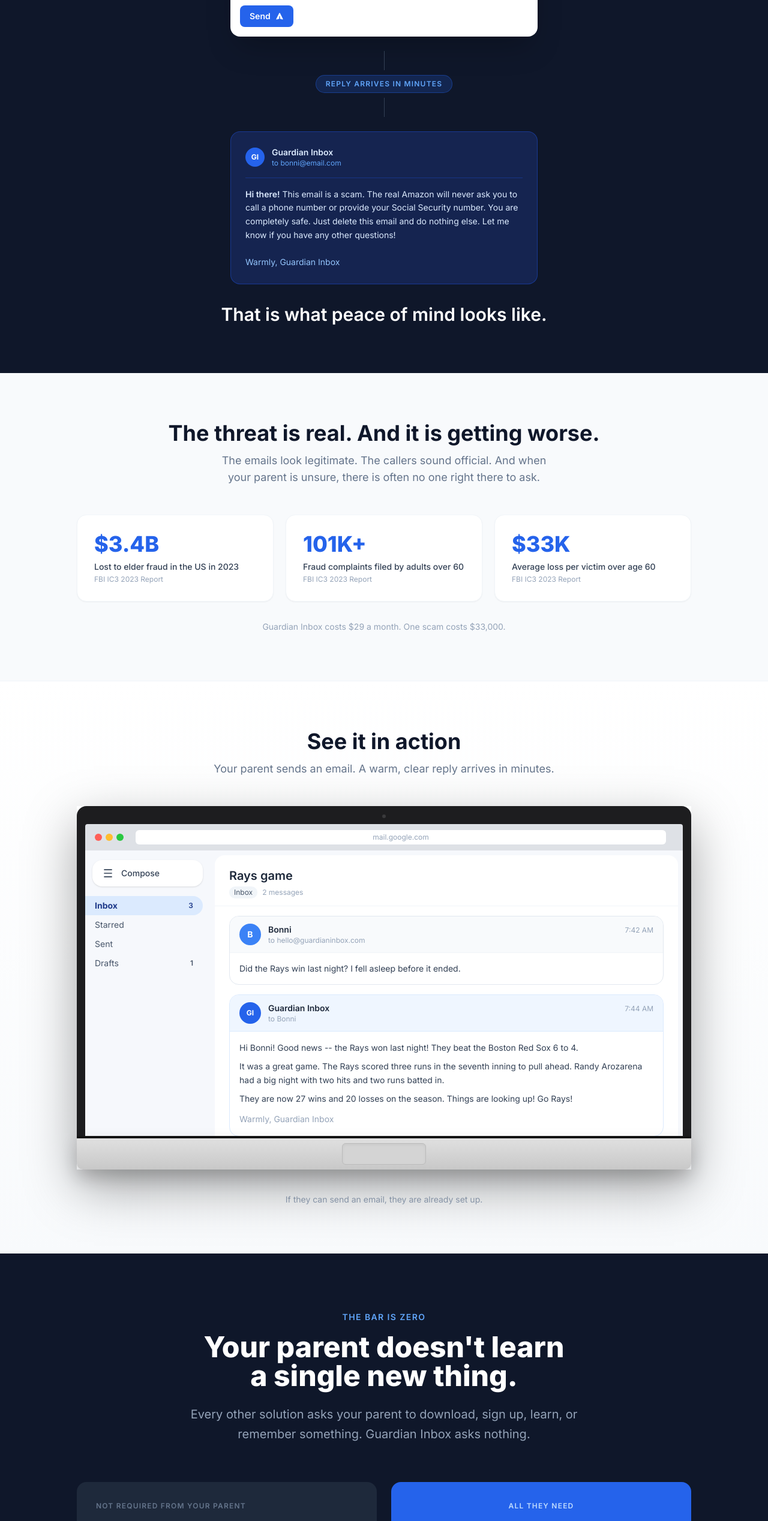
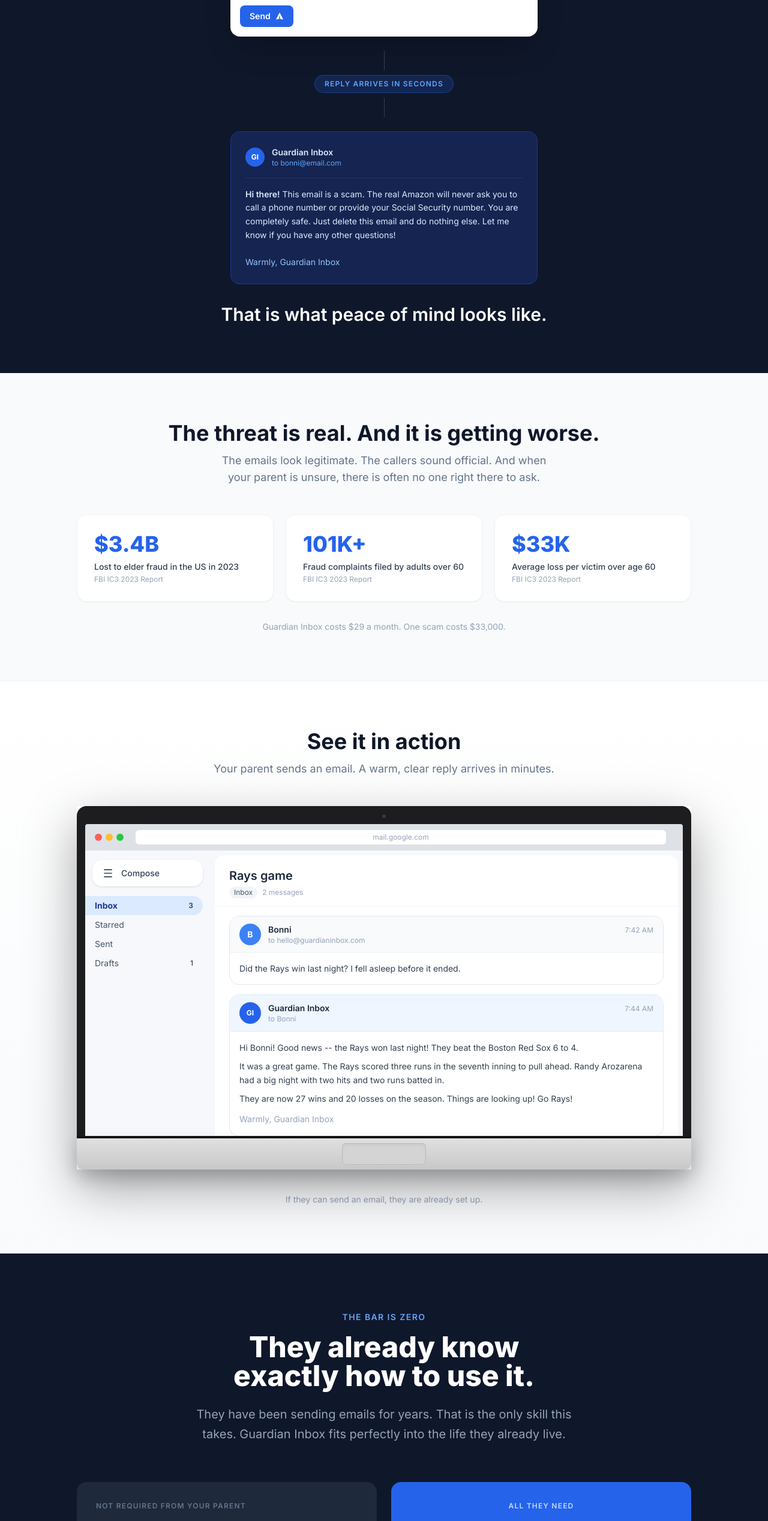
Before and after one commit to tylerheeman-gif/GuardianInboxFront, a Next.js app: page / in a window 1280 px wide. Shown: the part 1820-4356 px from the top of the page at 60% size. Built offline with nearby package versions, Linux system fonts and the light colour scheme.

Commit message:
Update effortless section headline to positive framing, reply in seconds

```diff
--- a/app/page.tsx
+++ b/app/page.tsx
@@ -383,7 +383,7 @@ export default function Home() {
           <div className="flex flex-col items-center my-6 gap-2">
             <div className="w-px h-8 bg-slate-700" />
             <div className="bg-blue-600/20 border border-blue-600/40 rounded-full px-4 py-1.5 text-blue-400 text-xs font-semibold uppercase tracking-widest">
-              Reply arrives in minutes
+              Reply arrives in seconds
             </div>
             <div className="w-px h-8 bg-slate-700" />
           </div>
@@ -610,11 +610,11 @@ export default function Home() {
           <div className="text-center mb-16">
             <p className="text-blue-400 text-sm font-semibold uppercase tracking-widest mb-4">The bar is zero</p>
             <h2 className="text-3xl sm:text-4xl lg:text-5xl font-extrabold text-white mb-6 leading-tight">
-              Your parent doesn&apos;t learn<br className="hidden sm:block" /> a single new thing.
+              They already know<br className="hidden sm:block" /> exactly how to use it.
             </h2>
             <p className="text-slate-400 text-xl max-w-2xl mx-auto leading-relaxed">
-              Every other solution asks your parent to download, sign up, learn, or remember something.
-              Guardian Inbox asks nothing.
+              They have been sending emails for years. That is the only skill this takes.
+              Guardian Inbox fits perfectly into the life they already live.
             </p>
           </div>
 
```
